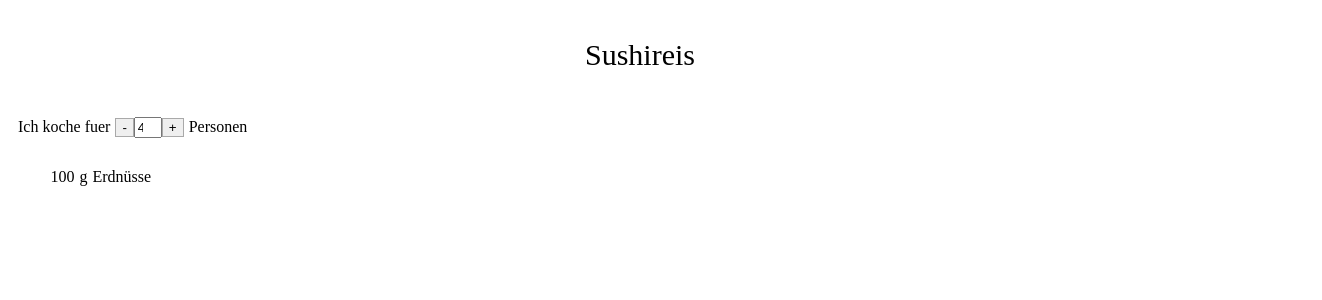
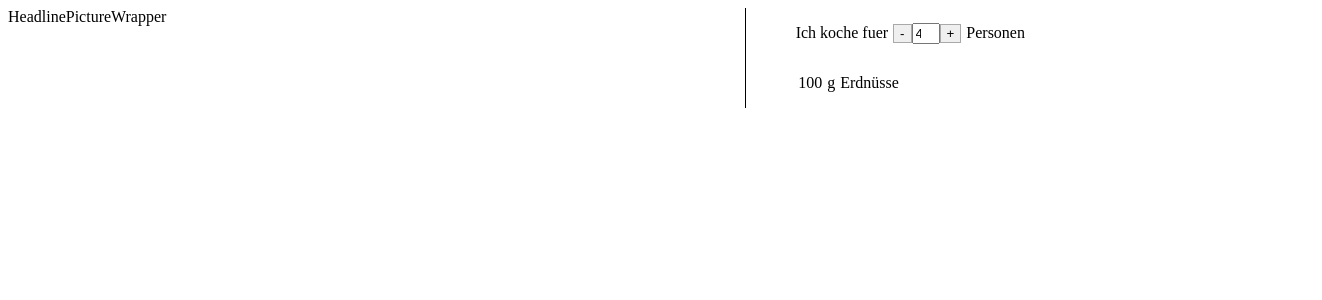
Before and after one commit to Benjauer/feinkoch-recipe-display, a Next.js app: page / in a window 1280 px wide. Shown: the top 300 px of the page, 1322 px wide, since content can reach past the window. Built offline with nearby package versions, Linux system fonts and the light colour scheme.

Commit message:
apply styling and media query for recipe area

```diff
--- a/components/AppWrapper/AppWrapper.module.scss
+++ b/components/AppWrapper/AppWrapper.module.scss
@@ -4,4 +4,27 @@
     .HeadlinePictureParent {
         display: none;
     }
+
+    .seperationLine {
+        height: auto;
+        width: 2px;
+        background-color: black;
+        display: none;
+    }
 }
+
+/* media query tablet */
+$breakpoint-tablet: 768px;
+@media (min-width: $breakpoint-tablet) {
+    .AppWrapperParent {
+
+        .HeadlinePictureParent {
+            display: block;
+            width: 140%;
+        }
+
+        .seperationLine {
+            display: block;
+        }
+    }
+}
--- a/components/AppWrapper/AppWrapper.tsx
+++ b/components/AppWrapper/AppWrapper.tsx
@@ -40,6 +40,7 @@ const AppWrapper: React.FC = () => {
                 <HeadlinePictureWrapper />
             </div>
 
+            <div className={styles.seperationLine} />
 
             <IngredientWrapper recipe={recipe} ingredients={ingredients} />
 
--- a/components/IngredientList/IngredientList.module.scss
+++ b/components/IngredientList/IngredientList.module.scss
@@ -1,11 +1,26 @@
 .IngredientList {
-    list-style: circle;
+    display: flex;
+    flex-direction: column;
+    justify-content: center;
 
     .IngredientListItem {
         display: flex;
+        justify-content: center;
 
         .IngredientListText {
             margin: 0 2.5px;
         }
     }
 }
+
+/* media query tablet */
+$breakpoint-tablet: 768px;
+@media (min-width: $breakpoint-tablet) {
+    .IngredientList {
+
+        .IngredientListItem {
+            justify-content: start;
+            margin: 0 10px;
+        }
+    }
+}
--- a/components/IngredientList/IngredientList.tsx
+++ b/components/IngredientList/IngredientList.tsx
@@ -17,8 +17,11 @@ const IngredientList: React.FC<IngredientListProps> = (props) => {
     return (
         <ul className={styles.IngredientList}>
             {
-                ingredients.map(item => (
-                    <li className={styles.IngredientListItem}>
+                ingredients.map((item, index) => (
+                    <li
+                        className={styles.IngredientListItem}
+                        key={index}
+                    >
                         <p className={styles.IngredientListText}>{parseInt(item.amount) * peopleAttending}</p>
                         <p className={styles.IngredientListText}>{item.unit}</p>
                         <p className={styles.IngredientListText}>{item.name}</p>
--- a/components/IngredientWrapper/IngredientWrapper.module.scss
+++ b/components/IngredientWrapper/IngredientWrapper.module.scss
@@ -11,3 +11,15 @@
         }
     }
 }
+
+/* media query tablet */
+$breakpoint-tablet: 768px;
+@media (min-width: $breakpoint-tablet) {
+
+    .IngredientWrapperParent {
+
+        .recipeNameParent {
+            display: none;
+        }
+    }
+}
--- a/components/PaxInputWrapper/PaxInputWrapper.module.scss
+++ b/components/PaxInputWrapper/PaxInputWrapper.module.scss
@@ -2,5 +2,15 @@
     display: flex;
     align-items: center;
     width: 100%;
-    margin: 0 10px;
+    justify-content: center;
 }
+
+/* media query tablet */
+$breakpoint-tablet: 768px;
+@media (min-width: $breakpoint-tablet) {
+
+    .PaxInputWrapperParent {
+        justify-content: start;
+        margin: 0 50px;
+    }
+}
```
